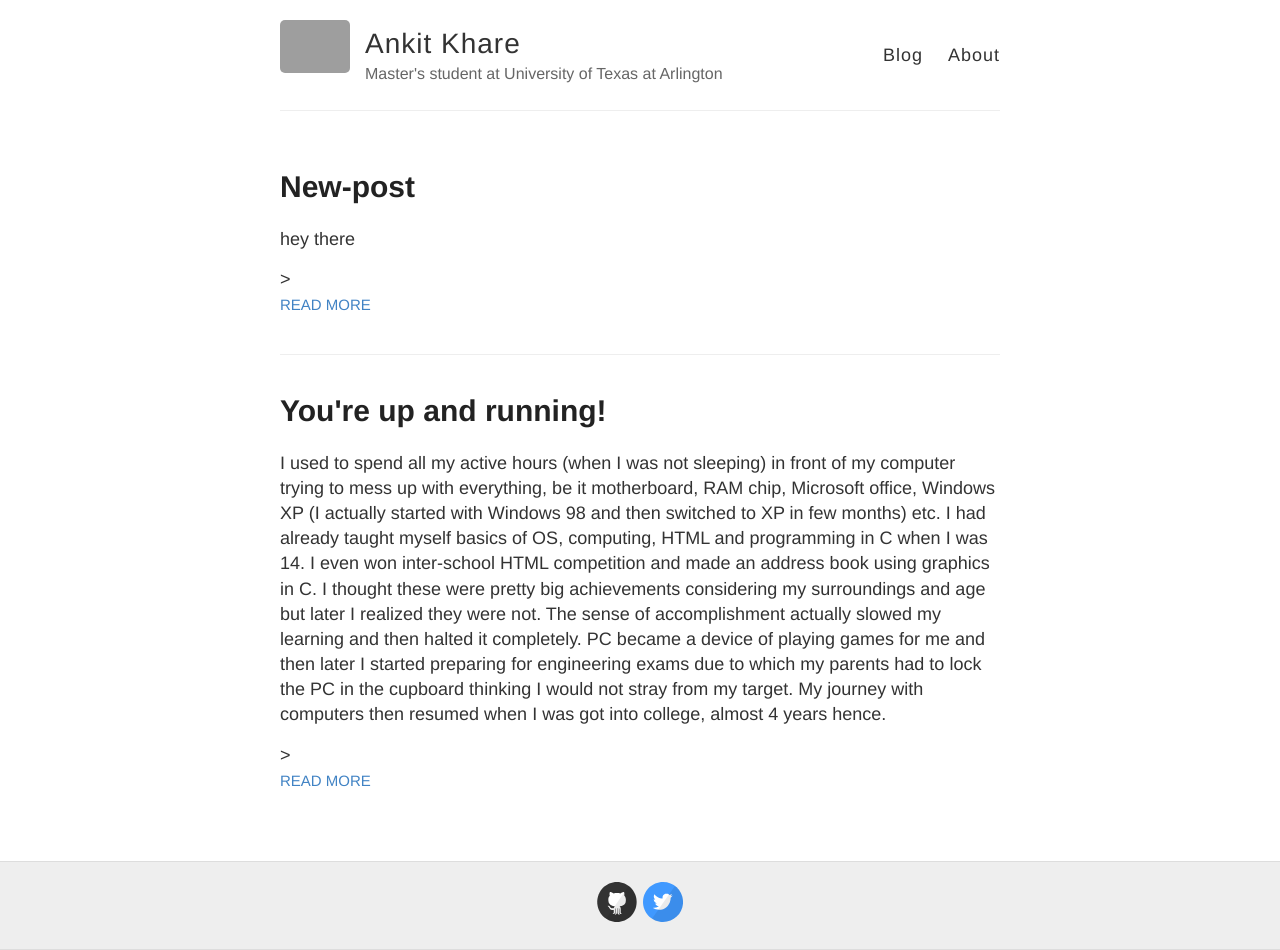
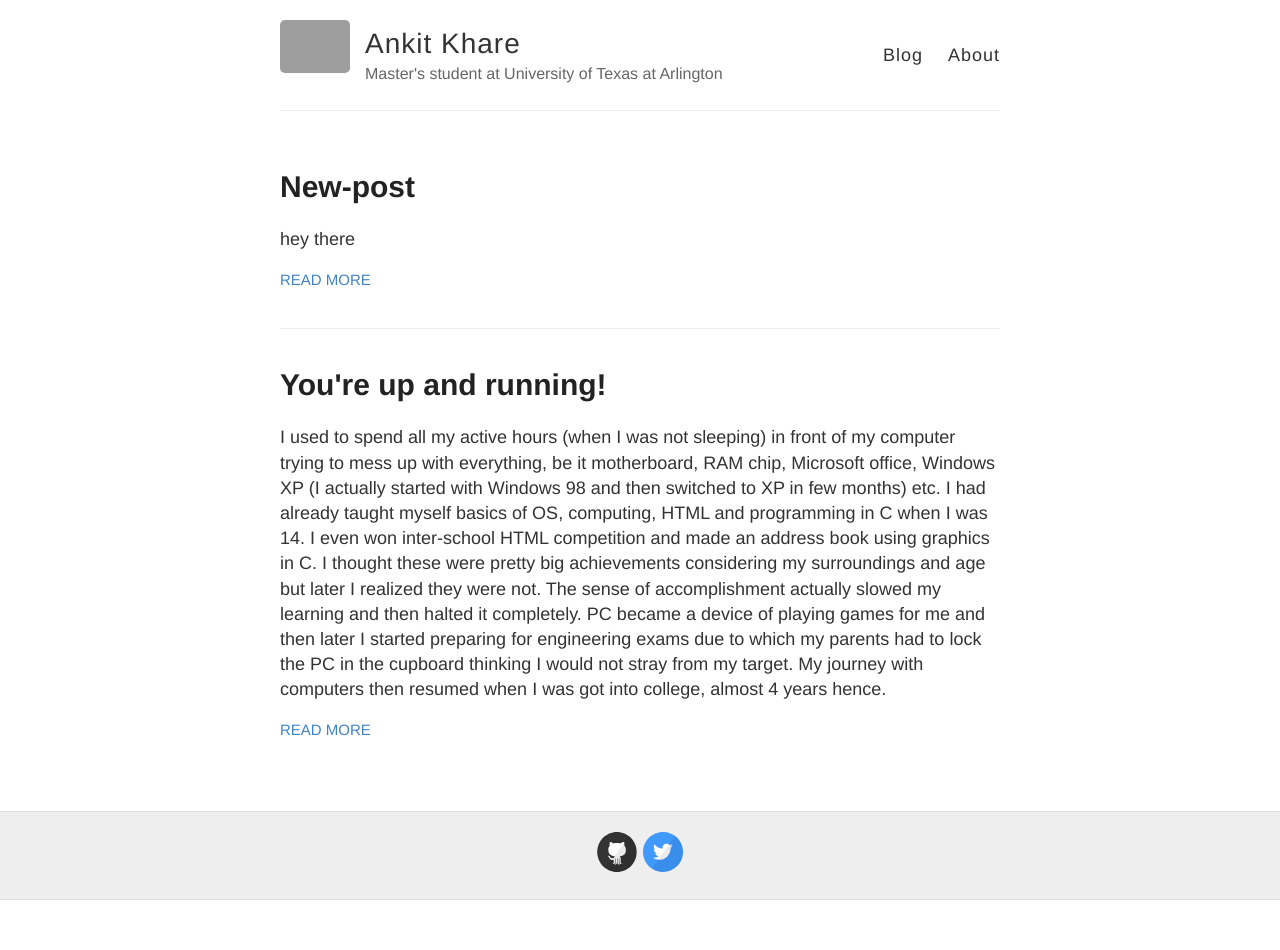
Before and after one commit to ankit1khare/blog2test, a Jekyll site: the page built from index.html, in a window 1280 px wide. Built offline with Jekyll 4.4.1, drawn with Linux system fonts in a browser that asks for light colours; after the commit the page ends 900 px from its top, so only the background shows below that; grey boxes are pictures that could not be loaded.

Commit message:
Update index.html

```diff
--- a/index.html
+++ b/index.html
@@ -8,7 +8,7 @@ layout: default
 
       <h1><a href="{{ site.baseurl }}{{ post.url }}">{{ post.title }}</a></h1>
         <div class="entry">
-          {{ post.excerpt }}>
+          {{ post.excerpt }}
         </div>
       <a href="{{ site.baseurl }}{{ post.url }}" class="read-more">Read More</a>
     </article>
```
